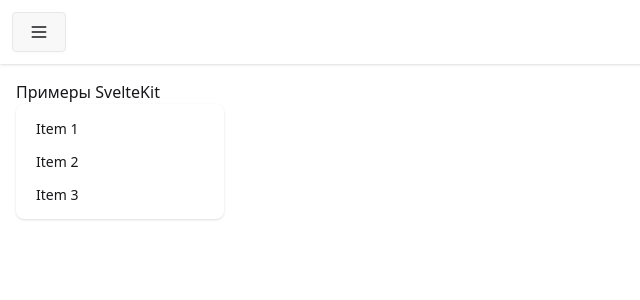
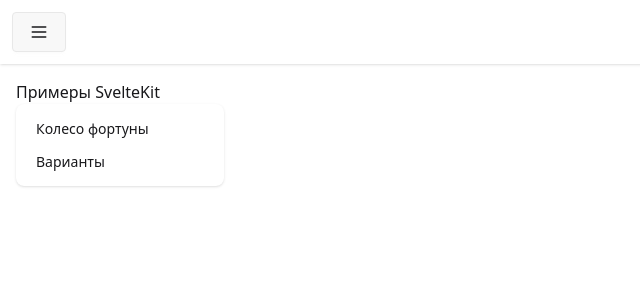
Before and after one commit to closescreen/sveltekit-demos, a SvelteKit app: page / in a window 1280 px wide. Shown: the top 300 px of the page, without its empty margins (0-640 px from the left). Built offline with nearby package versions, Linux system fonts and the light colour scheme.

Commit message:
Колесо фортуны и Варианты поместил в меню

```diff
--- a/src/routes/+layout.svelte
+++ b/src/routes/+layout.svelte
@@ -1,4 +1,5 @@
 <script lang="ts">
+	import '../app.css';
 	import favicon from '$lib/assets/favicon.svg';
 	import Menu from './Menu.svelte';
 
--- a/src/routes/+page.svelte
+++ b/src/routes/+page.svelte
@@ -1,5 +1,4 @@
 <script lang="ts">
-	import '../app.css';
 	import Menu from './Menu.svelte';
 </script>
 
--- a/src/routes/Menu.svelte
+++ b/src/routes/Menu.svelte
@@ -1,5 +1,4 @@
 <ul tabindex="-1" class="dropdown-content menu bg-base-100 rounded-box z-1 w-52 p-2 shadow-sm">
-	<li><a>Item 1</a></li>
-	<li><a>Item 2</a></li>
-	<li><a>Item 3</a></li>
+	<li><a href="/fortune-wheel">Колесо фортуны</a></li>
+	<li><a href="/variants/1">Варианты</a></li>
 </ul>
```
